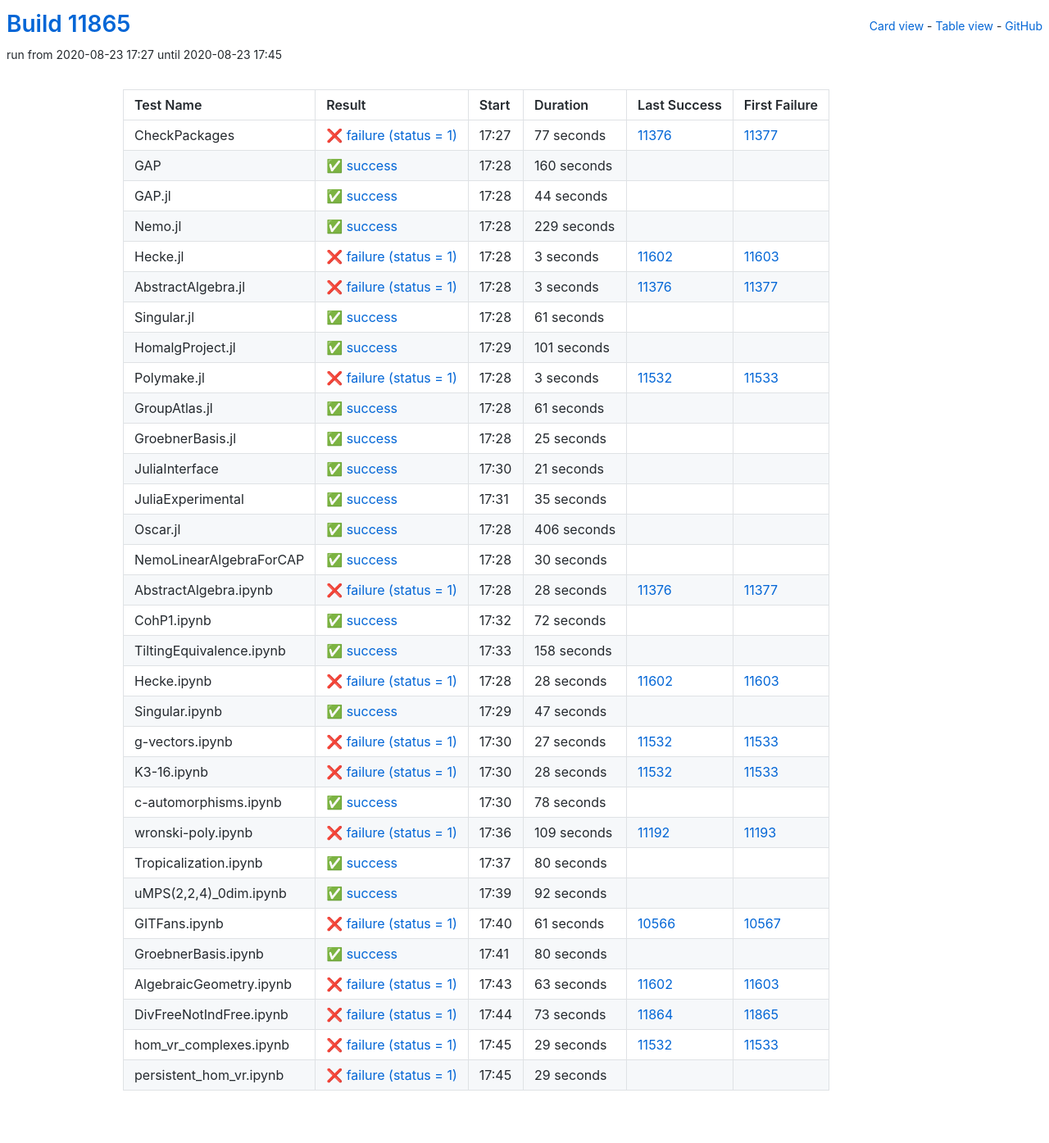
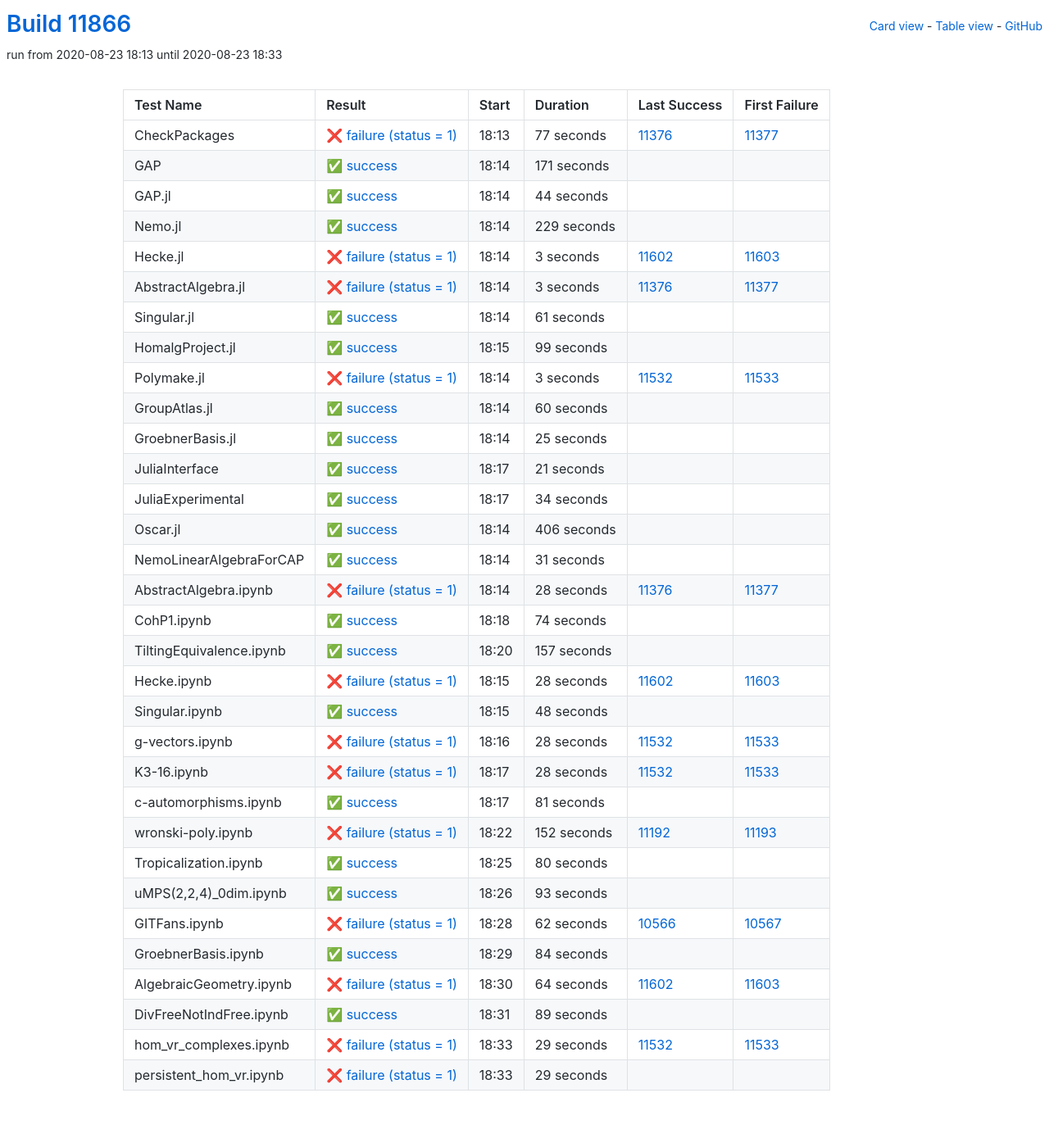
Before and after one commit to oscar-system/oscar-ci-status, a Jekyll site: the page built from table.html, in a window 1280 px wide. Shown: the whole page at 82% size. Built offline with Jekyll 4.4.1, drawn with Linux system fonts in a browser that asks for light colours.

Commit message:
Build #11866

```diff
--- a/_data/ci.yml
+++ b/_data/ci.yml
@@ -1,6 +1,6 @@
 ---
-build: 11865
-build_url: https://oscarci.mathematik.uni-kl.de/job/oscar/11865/
+build: 11866
+build_url: https://oscarci.mathematik.uni-kl.de/job/oscar/11866/
 job: oscar
 organization: oscar-system
 repo: oscar-ci-status
@@ -8,8 +8,8 @@
 tests:
 - name: CheckPackages
   id: checkpackages
-  log: https://oscarci.mathematik.uni-kl.de/job/oscar/11865/artifact/logs/build-11865/CheckPackages.log
-  start: 2020-08-23 17:27
+  log: https://oscarci.mathematik.uni-kl.de/job/oscar/11866/artifact/logs/build-11866/CheckPackages.log
+  start: 2020-08-23 18:13
   success: false
   exitcode: 1
   status: failure
@@ -20,20 +20,20 @@
   first_failure_url: https://oscarci.mathematik.uni-kl.de/job/oscar/11377/
 - name: GAP
   id: gap
-  log: https://oscarci.mathematik.uni-kl.de/job/oscar/11865/artifact/logs/build-11865/GAP.log
-  start: 2020-08-23 17:28
+  log: https://oscarci.mathematik.uni-kl.de/job/oscar/11866/artifact/logs/build-11866/GAP.log
+  start: 2020-08-23 18:14
   success: true
   exitcode: 0
   status: success
-  duration: 160
+  duration: 171
   last_success: false
   last_success_url:
   first_failure: false
   first_failure_url:
 - name: GAP.jl
   id: gap-jl
-  log: https://oscarci.mathematik.uni-kl.de/job/oscar/11865/artifact/logs/build-11865/GAP.jl.log
-  start: 2020-08-23 17:28
+  log: https://oscarci.mathematik.uni-kl.de/job/oscar/11866/artifact/logs/build-11866/GAP.jl.log
+  start: 2020-08-23 18:14
   success: true
   exitcode: 0
   status: success
@@ -44,8 +44,8 @@
   first_failure_url:
 - name: Nemo.jl
   id: nemo-jl
-  log: https://oscarci.mathematik.uni-kl.de/job/oscar/11865/artifact/logs/build-11865/Nemo.jl.log
-  start: 2020-08-23 17:28
+  log: https://oscarci.mathematik.uni-kl.de/job/oscar/11866/artifact/logs/build-11866/Nemo.jl.log
+  start: 2020-08-23 18:14
   success: true
   exitcode: 0
   status: success
@@ -56,8 +56,8 @@
   first_failure_url:
 - name: Hecke.jl
   id: hecke-jl
-  log: https://oscarci.mathematik.uni-kl.de/job/oscar/11865/artifact/logs/build-11865/Hecke.jl.log
-  start: 2020-08-23 17:28
+  log: https://oscarci.mathematik.uni-kl.de/job/oscar/11866/artifact/logs/build-11866/Hecke.jl.log
+  start: 2020-08-23 18:14
   success: false
   exitcode: 1
   status: failure
@@ -68,8 +68,8 @@
   first_failure_url: https://oscarci.mathematik.uni-kl.de/job/oscar/11603/
 - name: AbstractAlgebra.jl
   id: abstractalgebra-jl
-  log: https://oscarci.mathematik.uni-kl.de/job/oscar/11865/artifact/logs/build-11865/AbstractAlgebra.jl.log
-  start: 2020-08-23 17:28
+  log: https://oscarci.mathematik.uni-kl.de/job/oscar/11866/artifact/logs/build-11866/AbstractAlgebra.jl.log
+  start: 2020-08-23 18:14
   success: false
   exitcode: 1
   status: failure
@@ -80,8 +80,8 @@
   first_failure_url: https://oscarci.mathematik.uni-kl.de/job/oscar/11377/
 - name: Singular.jl
   id: singular-jl
-  log: https://oscarci.mathematik.uni-kl.de/job/oscar/11865/artifact/logs/build-11865/Singular.jl.log
-  start: 2020-08-23 17:28
+  log: https://oscarci.mathematik.uni-kl.de/job/oscar/11866/artifact/logs/build-11866/Singular.jl.log
+  start: 2020-08-23 18:14
   success: true
   exitcode: 0
   status: success
@@ -92,20 +92,20 @@
   first_failure_url:
 - name: HomalgProject.jl
   id: homalgproject-jl
-  log: https://oscarci.mathematik.uni-kl.de/job/oscar/11865/artifact/logs/build-11865/HomalgProject.jl.log
-  start: 2020-08-23 17:29
+  log: https://oscarci.mathematik.uni-kl.de/job/oscar/11866/artifact/logs/build-11866/HomalgProject.jl.log
+  start: 2020-08-23 18:15
   success: true
   exitcode: 0
   status: success
-  duration: 101
+  duration: 99
   last_success: false
   last_success_url:
   first_failure: false
   first_failure_url:
 - name: Polymake.jl
   id: polymake-jl
-  log: https://oscarci.mathematik.uni-kl.de/job/oscar/11865/artifact/logs/build-11865/Polymake.jl.log
-  start: 2020-08-23 17:28
+  log: https://oscarci.mathematik.uni-kl.de/job/oscar/11866/artifact/logs/build-11866/Polymake.jl.log
+  start: 2020-08-23 18:14
   success: false
   exitcode: 1
   status: failure
@@ -116,20 +116,20 @@
   first_failure_url: https://oscarci.mathematik.uni-kl.de/job/oscar/11533/
 - name: GroupAtlas.jl
   id: groupatlas-jl
-  log: https://oscarci.mathematik.uni-kl.de/job/oscar/11865/artifact/logs/build-11865/GroupAtlas.jl.log
-  start: 2020-08-23 17:28
+  log: https://oscarci.mathematik.uni-kl.de/job/oscar/11866/artifact/logs/build-11866/GroupAtlas.jl.log
+  start: 2020-08-23 18:14
   success: true
   exitcode: 0
   status: success
-  duration: 61
+  duration: 60
   last_success: false
   last_success_url:
   first_failure: false
   first_failure_url:
 - name: GroebnerBasis.jl
   id: groebnerbasis-jl
-  log: https://oscarci.mathematik.uni-kl.de/job/oscar/11865/artifact/logs/build-11865/GroebnerBasis.jl.log
-  start: 2020-08-23 17:28
+  log: https://oscarci.mathematik.uni-kl.de/job/oscar/11866/artifact/logs/build-11866/GroebnerBasis.jl.log
+  start: 2020-08-23 18:14
   success: true
   exitcode: 0
   status: success
@@ -140,8 +140,8 @@
   first_failure_url:
 - name: JuliaInterface
   id: juliainterface
-  log: https://oscarci.mathematik.uni-kl.de/job/oscar/11865/artifact/logs/build-11865/JuliaInterface.log
-  start: 2020-08-23 17:30
+  log: https://oscarci.mathematik.uni-kl.de/job/oscar/11866/artifact/logs/build-11866/JuliaInterface.log
+  start: 2020-08-23 18:17
   success: true
   exitcode: 0
   status: success
@@ -152,20 +152,20 @@
   first_failure_url:
 - name: JuliaExperimental
   id: juliaexperimental
-  log: https://oscarci.mathematik.uni-kl.de/job/oscar/11865/artifact/logs/build-11865/JuliaExperimental.log
-  start: 2020-08-23 17:31
+  log: https://oscarci.mathematik.uni-kl.de/job/oscar/11866/artifact/logs/build-11866/JuliaExperimental.log
+  start: 2020-08-23 18:17
   success: true
   exitcode: 0
   status: success
-  duration: 35
+  duration: 34
   last_success: false
   last_success_url:
   first_failure: false
   first_failure_url:
 - name: Oscar.jl
   id: oscar-jl
-  log: https://oscarci.mathematik.uni-kl.de/job/oscar/11865/artifact/logs/build-11865/Oscar.jl.log
-  start: 2020-08-23 17:28
+  log: https://oscarci.mathematik.uni-kl.de/job/oscar/11866/artifact/logs/build-11866/Oscar.jl.log
+  start: 2020-08-23 18:14
   success: true
   exitcode: 0
   status: success
@@ -176,20 +176,20 @@
   first_failure_url:
 - name: NemoLinearAlgebraForCAP
   id: nemolinearalgebraforcap
-  log: https://oscarci.mathematik.uni-kl.de/job/oscar/11865/artifact/logs/build-11865/NemoLinearAlgebraForCAP.log
-  start: 2020-08-23 17:28
+  log: https://oscarci.mathematik.uni-kl.de/job/oscar/11866/artifact/logs/build-11866/NemoLinearAlgebraForCAP.log
+  start: 2020-08-23 18:14
   success: true
   exitcode: 0
   status: success
-  duration: 30
+  duration: 31
   last_success: false
   last_success_url:
   first_failure: false
   first_failure_url:
 - name: AbstractAlgebra.ipynb
   id: abstractalgebra-ipynb
-  log: https://oscarci.mathematik.uni-kl.de/job/oscar/11865/artifact/logs/build-11865/AbstractAlgebra.ipynb.log
-  start: 2020-08-23 17:28
+  log: https://oscarci.mathematik.uni-kl.de/job/oscar/11866/artifact/logs/build-11866/AbstractAlgebra.ipynb.log
+  start: 2020-08-23 18:14
   success: false
   exitcode: 1
   status: failure
@@ -200,32 +200,32 @@
   first_failure_url: https://oscarci.mathematik.uni-kl.de/job/oscar/11377/
 - name: CohP1.ipynb
   id: cohp1-ipynb
-  log: https://oscarci.mathematik.uni-kl.de/job/oscar/11865/artifact/logs/build-11865/CohP1.ipynb.log
-  start: 2020-08-23 17:32
+  log: https://oscarci.mathematik.uni-kl.de/job/oscar/11866/artifact/logs/build-11866/CohP1.ipynb.log
+  start: 2020-08-23 18:18
   success: true
   exitcode: 0
   status: success
-  duration: 72
+  duration: 74
   last_success: false
   last_success_url:
   first_failure: false
   first_failure_url:
 - name: TiltingEquivalence.ipynb
   id: tiltingequivalence-ipynb
-  log: https://oscarci.mathematik.uni-kl.de/job/oscar/11865/artifact/logs/build-11865/TiltingEquivalence.ipynb.log
-  start: 2020-08-23 17:33
+  log: https://oscarci.mathematik.uni-kl.de/job/oscar/11866/artifact/logs/build-11866/TiltingEquivalence.ipynb.log
+  start: 2020-08-23 18:20
   success: true
   exitcode: 0
   status: success
-  duration: 158
+  duration: 157
   last_success: false
   last_success_url:
   first_failure: false
   first_failure_url:
 - name: Hecke.ipynb
   id: hecke-ipynb
-  log: https://oscarci.mathematik.uni-kl.de/job/oscar/11865/artifact/logs/build-11865/Hecke.ipynb.log
-  start: 2020-08-23 17:28
+  log: https://oscarci.mathematik.uni-kl.de/job/oscar/11866/artifact/logs/build-11866/Hecke.ipynb.log
+  start: 2020-08-23 18:15
   success: false
   exitcode: 1
   status: failure
@@ -236,32 +236,32 @@
   first_failure_url: https://oscarci.mathematik.uni-kl.de/job/oscar/11603/
 - name: Singular.ipynb
   id: singular-ipynb
-  log: https://oscarci.mathematik.uni-kl.de/job/oscar/11865/artifact/logs/build-11865/Singular.ipynb.log
-  start: 2020-08-23 17:29
+  log: https://oscarci.mathematik.uni-kl.de/job/oscar/11866/artifact/logs/build-11866/Singular.ipynb.log
+  start: 2020-08-23 18:15
   success: true
   exitcode: 0
   status: success
-  duration: 47
+  duration: 48
   last_success: false
   last_success_url:
   first_failure: false
   first_failure_url:
 - name: g-vectors.ipynb
   id: g-vectors-ipynb
-  log: https://oscarci.mathematik.uni-kl.de/job/oscar/11865/artifact/logs/build-11865/g-vectors.ipynb.log
-  start: 2020-08-23 17:30
+  log: https://oscarci.mathematik.uni-kl.de/job/oscar/11866/artifact/logs/build-11866/g-vectors.ipynb.log
+  start: 2020-08-23 18:16
   success: false
   exitcode: 1
   status: failure
-  duration: 27
+  duration: 28
   last_success: 11532
   last_success_url: https://oscarci.mathematik.uni-kl.de/job/oscar/11532/
   first_failure: 11533
   first_failure_url: https://oscarci.mathematik.uni-kl.de/job/oscar/11533/
 - name: K3-16.ipynb
   id: k3-16-ipynb
-  log: https://oscarci.mathematik.uni-kl.de/job/oscar/11865/artifact/logs/build-11865/K3-16.ipynb.log
-  start: 2020-08-23 17:30
+  log: https://oscarci.mathematik.uni-kl.de/job/oscar/11866/artifact/logs/build-11866/K3-16.ipynb.log
+  start: 2020-08-23 18:17
   success: false
   exitcode: 1
   status: failure
@@ -272,32 +272,32 @@
   first_failure_url: https://oscarci.mathematik.uni-kl.de/job/oscar/11533/
 - name: c-automorphisms.ipynb
   id: c-automorphisms-ipynb
-  log: https://oscarci.mathematik.uni-kl.de/job/oscar/11865/artifact/logs/build-11865/c-automorphisms.ipynb.log
-  start: 2020-08-23 17:30
+  log: https://oscarci.mathematik.uni-kl.de/job/oscar/11866/artifact/logs/build-11866/c-automorphisms.ipynb.log
+  start: 2020-08-23 18:17
   success: true
   exitcode: 0
   status: success
-  duration: 78
+  duration: 81
   last_success: false
   last_success_url:
   first_failure: false
   first_failure_url:
 - name: wronski-poly.ipynb
   id: wronski-poly-ipynb
-  log: https://oscarci.mathematik.uni-kl.de/job/oscar/11865/artifact/logs/build-11865/wronski-poly.ipynb.log
-  start: 2020-08-23 17:36
+  log: https://oscarci.mathematik.uni-kl.de/job/oscar/11866/artifact/logs/build-11866/wronski-poly.ipynb.log
+  start: 2020-08-23 18:22
   success: false
   exitcode: 1
   status: failure
-  duration: 109
+  duration: 152
   last_success: 11192
   last_success_url: https://oscarci.mathematik.uni-kl.de/job/oscar/11192/
   first_failure: 11193
   first_failure_url: https://oscarci.mathematik.uni-kl.de/job/oscar/11193/
 - name: Tropicalization.ipynb
   id: tropicalization-ipynb
-  log: https://oscarci.mathematik.uni-kl.de/job/oscar/11865/artifact/logs/build-11865/Tropicalization.ipynb.log
-  start: 2020-08-23 17:37
+  log: https://oscarci.mathematik.uni-kl.de/job/oscar/11866/artifact/logs/build-11866/Tropicalization.ipynb.log
+  start: 2020-08-23 18:25
   success: true
   exitcode: 0
   status: success
@@ -308,68 +308,68 @@
   first_failure_url:
 - name: uMPS(2,2,4)_0dim.ipynb
   id: umps-2-2-4-0dim-ipynb
-  log: https://oscarci.mathematik.uni-kl.de/job/oscar/11865/artifact/logs/build-11865/uMPS-2-2-4-_0dim.ipynb.log
-  start: 2020-08-23 17:39
+  log: https://oscarci.mathematik.uni-kl.de/job/oscar/11866/artifact/logs/build-11866/uMPS-2-2-4-_0dim.ipynb.log
+  start: 2020-08-23 18:26
   success: true
   exitcode: 0
   status: success
-  duration: 92
+  duration: 93
   last_success: false
   last_success_url:
   first_failure: false
   first_failure_url:
 - name: GITFans.ipynb
   id: gitfans-ipynb
-  log: https://oscarci.mathematik.uni-kl.de/job/oscar/11865/artifact/logs/build-11865/GITFans.ipynb.log
-  start: 2020-08-23 17:40
+  log: https://oscarci.mathematik.uni-kl.de/job/oscar/11866/artifact/logs/build-11866/GITFans.ipynb.log
+  start: 2020-08-23 18:28
   success: false
   exitcode: 1
   status: failure
-  duration: 61
+  duration: 62
   last_success: 10566
   last_success_url: https://oscarci.mathematik.uni-kl.de/job/oscar/10566/
   first_failure: 10567
   first_failure_url: https://oscarci.mathematik.uni-kl.de/job/oscar/10567/
 - name: GroebnerBasis.ipynb
   id: groebnerbasis-ipynb
-  log: https://oscarci.mathematik.uni-kl.de/job/oscar/11865/artifact/logs/build-11865/GroebnerBasis.ipynb.log
-  start: 2020-08-23 17:41
+  log: https://oscarci.mathematik.uni-kl.de/job/oscar/11866/artifact/logs/build-11866/GroebnerBasis.ipynb.log
+  start: 2020-08-23 18:29
   success: true
   exitcode: 0
   status: success
-  duration: 80
+  duration: 84
   last_success: false
   last_success_url:
   first_failure: false
   first_failure_url:
 - name: AlgebraicGeometry.ipynb
   id: algebraicgeometry-ipynb
-  log: https://oscarci.mathematik.uni-kl.de/job/oscar/11865/artifact/logs/build-11865/AlgebraicGeometry.ipynb.log
-  start: 2020-08-23 17:43
+  log: https://oscarci.mathematik.uni-kl.de/job/oscar/11866/artifact/logs/build-11866/AlgebraicGeometry.ipynb.log
+  start: 2020-08-23 18:30
   success: false
   exitcode: 1
   status: failure
-  duration: 63
+  duration: 64
   last_success: 11602
   last_success_url: https://oscarci.mathematik.uni-kl.de/job/oscar/11602/
   first_failure: 11603
   first_failure_url: https://oscarci.mathematik.uni-kl.de/job/oscar/11603/
 - name: DivFreeNotIndFree.ipynb
   id: divfreenotindfree-ipynb
-  log: https://oscarci.mathematik.uni-kl.de/job/oscar/11865/artifact/logs/build-11865/DivFreeNotIndFree.ipynb.log
-  start: 2020-08-23 17:44
-  success: false
-  exitcode: 1
-  status: failure
-  duration: 73
-  last_success: 11864
-  last_success_url: https://oscarci.mathematik.uni-kl.de/job/oscar/11864/
-  first_failure: 11865
-  first_failure_url: https://oscarci.mathematik.uni-kl.de/job/oscar/11865/
+  log: https://oscarci.mathematik.uni-kl.de/job/oscar/11866/artifact/logs/build-11866/DivFreeNotIndFree.ipynb.log
+  start: 2020-08-23 18:31
+  success: true
+  exitcode: 0
+  status: success
+  duration: 89
+  last_success: false
+  last_success_url:
+  first_failure: false
+  first_failure_url:
 - name: hom_vr_complexes.ipynb
   id: hom-vr-complexes-ipynb
-  log: https://oscarci.mathematik.uni-kl.de/job/oscar/11865/artifact/logs/build-11865/hom_vr_complexes.ipynb.log
-  start: 2020-08-23 17:45
+  log: https://oscarci.mathematik.uni-kl.de/job/oscar/11866/artifact/logs/build-11866/hom_vr_complexes.ipynb.log
+  start: 2020-08-23 18:33
   success: false
   exitcode: 1
   status: failure
@@ -380,8 +380,8 @@
   first_failure_url: https://oscarci.mathematik.uni-kl.de/job/oscar/11533/
 - name: persistent_hom_vr.ipynb
   id: persistent-hom-vr-ipynb
-  log: https://oscarci.mathematik.uni-kl.de/job/oscar/11865/artifact/logs/build-11865/persistent_hom_vr.ipynb.log
-  start: 2020-08-23 17:45
+  log: https://oscarci.mathematik.uni-kl.de/job/oscar/11866/artifact/logs/build-11866/persistent_hom_vr.ipynb.log
+  start: 2020-08-23 18:33
   success: false
   exitcode: 1
   status: failure
```
Also changed, not shown: README.md.
